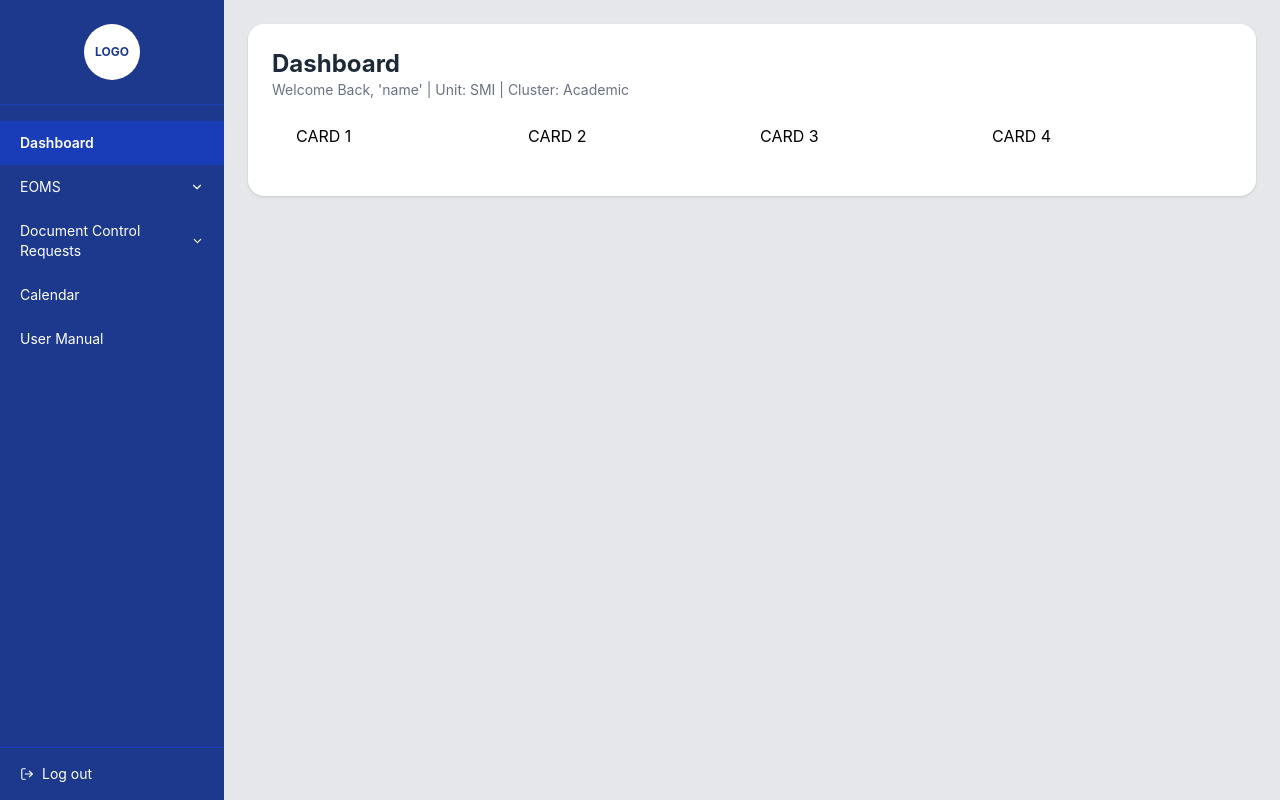
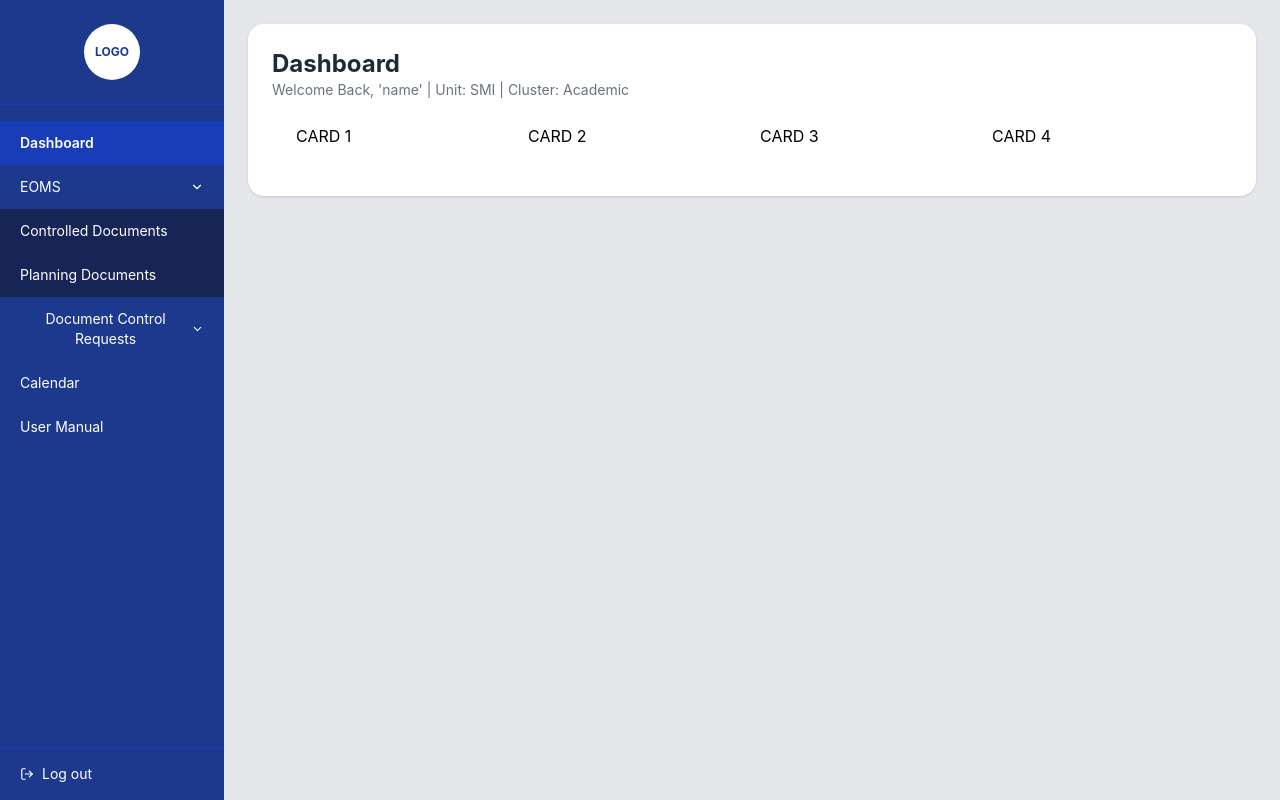
Before and after one commit to kurudevelops/samcis-paper-trail, a React app in the folder frontend/: page /user-manual in a window 1280 px wide. Built offline with nearby package versions, Linux system fonts and the light colour scheme; the HTML template or start-up script is replaced by a standard one.

Commit message:
Hover
Added better hover effects

```diff
--- a/frontend/src/components/layout/Sidebar.jsx
+++ b/frontend/src/components/layout/Sidebar.jsx
@@ -1,18 +1,45 @@
-import { ChevronDown, LogOut } from "lucide-react";
+import { useState } from "react";
+import { ChevronDown, ChevronRight, LogOut } from "lucide-react";
 
 const navItems = [
   { label: "Dashboard", path: "/dashboard" },
-  { label: "EOMS", path: "/eoms", hasDropdown: true },
+
+  {
+    label: "EOMS",
+    hasDropdown: true,
+    children: [
+      {
+        label: "Controlled Documents",
+        path: "/controlled-documents",
+      },
+      {
+        label: "Planning Documents",
+        path: "/planning-documents",
+      },
+    ],
+  },
+
   {
     label: "Document Control Requests",
     path: "/document-control-requests",
     hasDropdown: true,
   },
+
   { label: "Calendar", path: "/calendar" },
   { label: "User Manual", path: "/user-manual" },
 ];
 
-export default function Sidebar({ activePath = "/dashboard", onNavigate, onLogout }) {
+export default function Sidebar({
+  activePath = "/dashboard",
+  onNavigate,
+  onLogout,
+}) {
+  const [openMenu, setOpenMenu] = useState("EOMS");
+
+  const toggleMenu = (label) => {
+    setOpenMenu((prev) => (prev === label ? null : label));
+  };
+
   return (
     <aside className="w-56 bg-blue-900 text-white flex flex-col min-h-screen">
       {/* Logo */}
@@ -22,27 +49,74 @@ export default function Sidebar({ activePath = "/dashboard", onNavigate, onLogou
         </div>
       </div>
 
-      {/* Nav links */}
+      {/* Navigation */}
       <nav className="flex-1 py-4">
         {navItems.map((item) => {
+          // Dropdown Item
+          if (item.hasDropdown && item.children) {
+            const isOpen = openMenu === item.label;
+
+            return (
+              <div key={item.label}>
+                <button
+                  type="button"
+                  onClick={() => toggleMenu(item.label)}
+                  className="w-full flex items-center justify-between px-5 py-3 text-sm hover:bg-yellow-500 hover:text-black transition-colors"
+                >
+                  <span>{item.label}</span>
+
+                  {isOpen ? (
+                    <ChevronDown size={14} />
+                  ) : (
+                    <ChevronRight size={14} />
+                  )}
+                </button>
+
+                {isOpen && (
+                  <div className="bg-blue-950">
+                    {item.children.map((child) => {
+                      const isActive = child.path === activePath;
+
+                      return (
+                        <button
+                          key={child.path}
+                          type="button"
+                          onClick={() => onNavigate?.(child.path)}
+                          className={`w-full flex items-center justify-between px-5 py-3 text-sm transition-colors ${
+                         isActive
+                          ? "bg-blue-800 font-semibold hover:bg-yellow-500 hover:text-black"
+                          : "hover:bg-yellow-500 hover:text-black"
+                        }`}
+                        >
+                          {child.label}
+                        </button>
+                      );
+                    })}
+                  </div>
+                )}
+              </div>
+            );
+          }
           const isActive = item.path === activePath;
+
           return (
             <button
               key={item.path}
               type="button"
               onClick={() => onNavigate?.(item.path)}
-              className={`w-full flex items-center justify-between px-5 py-3 text-sm text-left transition-colors ${
-                isActive ? "bg-blue-800 font-semibold" : "hover:bg-blue-800/60"
-              }`}
+              className={`w-full flex items-center justify-between px-5 py-3 text-sm transition-colors hover:bg-yellow-500 hover:text-black ${
+  isActive ? "bg-blue-800 font-semibold" : ""
+}`}
             >
               <span>{item.label}</span>
+
               {item.hasDropdown && <ChevronDown size={14} />}
             </button>
           );
         })}
       </nav>
 
-      {/* Logout — pinned to bottom */}
+      {/* Logout */}
       <button
         type="button"
         onClick={onLogout}
```
Also changed, not shown: 1 other file (tests, documents, lock files or other folders).
